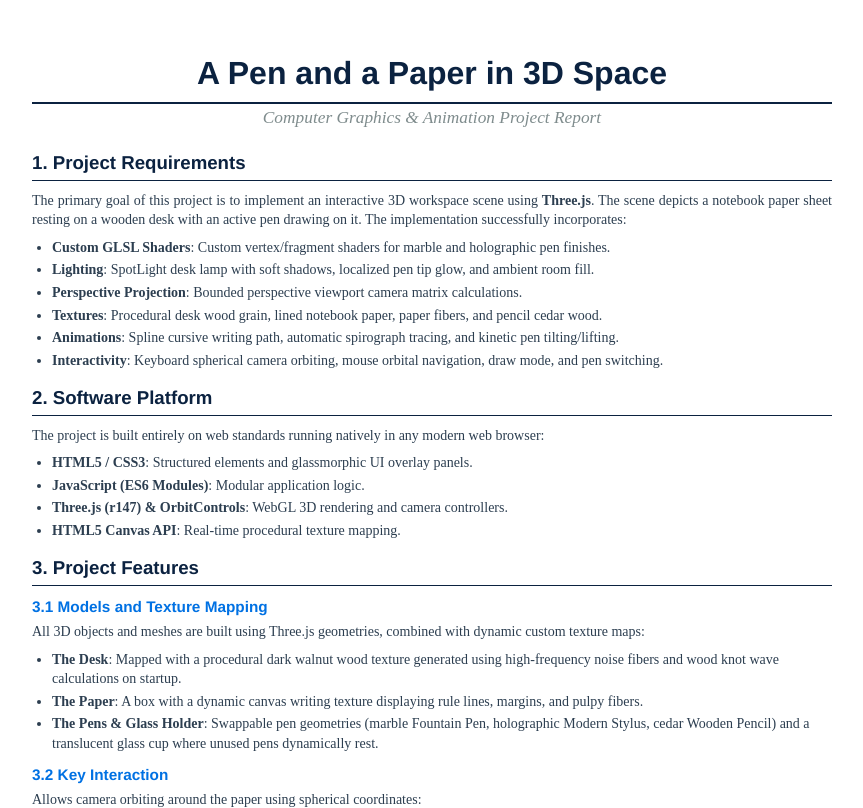
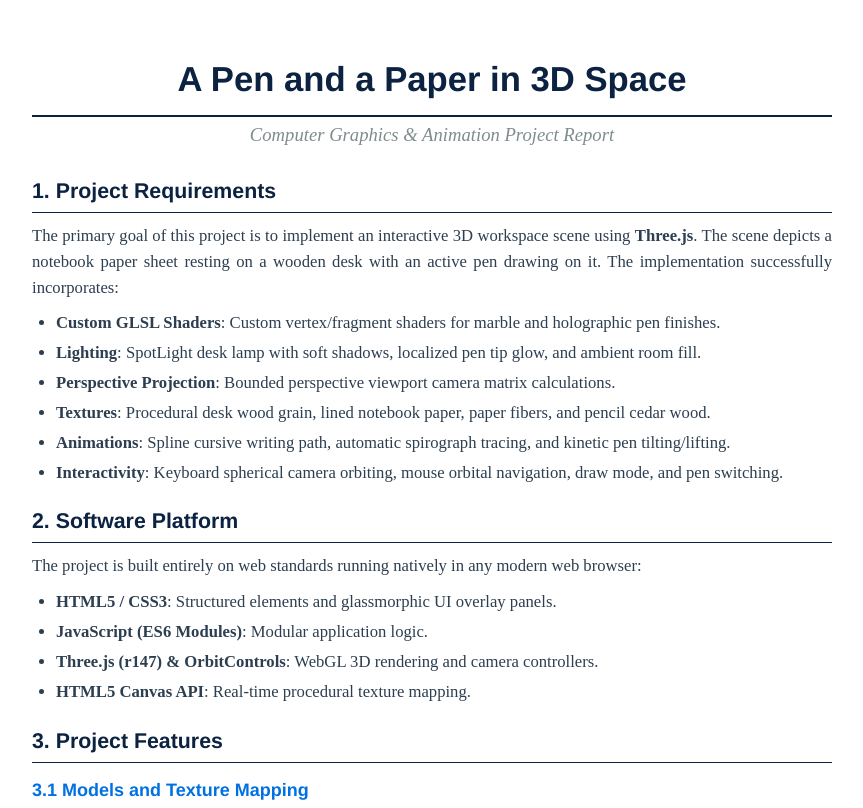
Before and after one commit to EngNomanMolla/graphics-and-animation-, a plain HTML site: page report.html in a window 1280 px wide. Shown: the top 808 px of the page, without its empty margins (208-1071 px from the left). Drawn offline with Linux system fonts and the light colour scheme.

Commit message:
docs: increase report font size for print aesthetics

```diff
--- a/report.html
+++ b/report.html
@@ -15,11 +15,12 @@
 
         body {
             font-family: 'Times New Roman', Times, serif;
-            line-height: 1.4;
+            line-height: 1.55;
             color: var(--text-color);
             margin: 0;
             padding: 30px;
             background-color: #ffffff;
+            font-size: 12.5pt; /* Larger readable base font size */
         }
 
         .container {
@@ -31,63 +32,63 @@
             color: var(--primary-color);
             font-family: 'Helvetica Neue', Helvetica, Arial, sans-serif;
             font-weight: 700;
-            margin-bottom: 6px;
+            margin-bottom: 8px;
         }
 
         h1 {
-            font-size: 24pt;
+            font-size: 26pt;
             text-align: center;
-            margin-bottom: 2px;
+            margin-bottom: 4px;
             border-bottom: 2px solid var(--primary-color);
-            padding-bottom: 6px;
+            padding-bottom: 8px;
         }
 
         .subtitle {
             text-align: center;
             font-style: italic;
-            font-size: 13pt;
+            font-size: 14pt;
             color: #7f8c8d;
-            margin-bottom: 20px;
+            margin-bottom: 25px;
         }
 
         h2 {
-            font-size: 14pt;
+            font-size: 16pt;
             border-bottom: 1.5px solid var(--primary-color);
-            padding-bottom: 3px;
-            margin-top: 15px;
+            padding-bottom: 4px;
+            margin-top: 20px;
             margin-bottom: 10px;
         }
 
         h3 {
-            font-size: 11.5pt;
-            margin-top: 10px;
-            margin-bottom: 5px;
+            font-size: 13.5pt;
+            margin-top: 14px;
+            margin-bottom: 6px;
             color: var(--accent-color);
         }
 
         p {
-            font-size: 10.5pt;
+            font-size: 12.5pt;
             text-align: justify;
             margin-top: 0;
-            margin-bottom: 8px;
+            margin-bottom: 10px;
         }
 
         ul {
-            font-size: 10.5pt;
+            font-size: 12.5pt;
             margin-top: 0;
-            margin-bottom: 8px;
-            padding-left: 20px;
+            margin-bottom: 10px;
+            padding-left: 24px;
         }
 
         li {
-            margin-bottom: 3px;
+            margin-bottom: 4px;
         }
 
         table {
             width: 100%;
             border-collapse: collapse;
-            margin: 12px 0;
-            font-size: 9.5pt;
+            margin: 15px 0;
+            font-size: 11pt; /* Larger table fonts */
             text-align: left;
         }
 
@@ -95,12 +96,12 @@
             background-color: var(--primary-color);
             color: #ffffff;
             font-weight: bold;
-            padding: 6px 8px;
+            padding: 10px 12px;
             border: 1px solid var(--border-color);
         }
 
         table td {
-            padding: 6px 8px;
+            padding: 10px 12px;
             border: 1px solid var(--border-color);
         }
 
@@ -110,7 +111,7 @@
 
         .snapshot-container {
             text-align: center;
-            margin: 10px 0;
+            margin: 15px 0;
         }
 
         .snapshot-img {
@@ -121,10 +122,10 @@
         }
 
         .caption {
-            font-size: 9pt;
+            font-size: 10pt;
             font-style: italic;
             color: #555;
-            margin-top: 4px;
+            margin-top: 6px;
             text-align: center;
         }
 
@@ -135,9 +136,9 @@
                 margin: 0; /* Hides default browser header & footer containing URLs */
             }
             body {
-                padding: 1.2cm 1.8cm; /* Safe margins inside the page context */
+                padding: 1.5cm 2cm; /* Safe margins inside the page context */
                 color: #000000;
-                font-size: 10.5pt;
+                font-size: 12.5pt;
             }
             .page-break {
                 page-break-before: always;
@@ -148,7 +149,7 @@
             .snapshot-img {
                 box-shadow: none;
                 border: 1px solid #000000;
-                max-width: 85%;
+                max-width: 92%;
             }
             table th {
                 background-color: #f2f2f2 !important;
```
Also changed, not shown: 1 other file.
